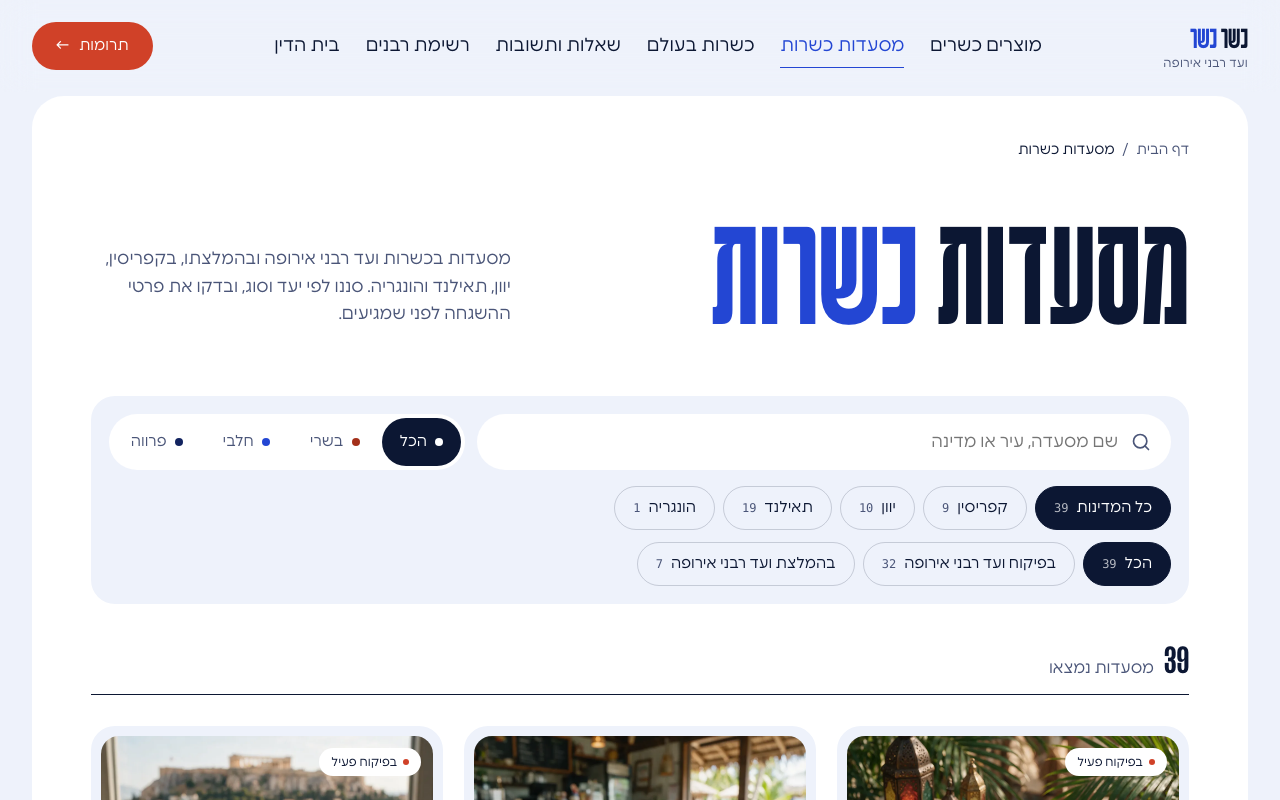
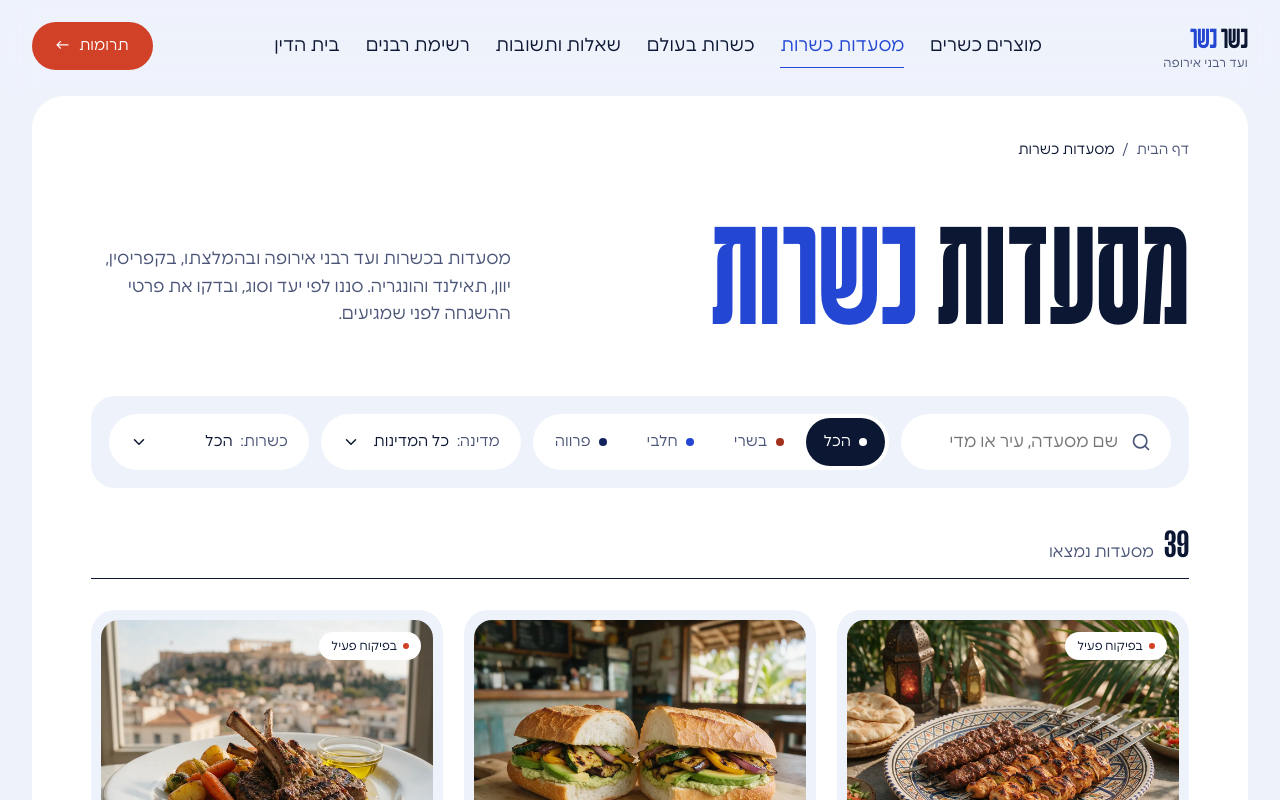
Before and after one commit to feigywilbush-hash/kosher-kosher, a React (Vite) app: page /restaurants in a window 1280 px wide. Shown: the top 800 px of the page. Built offline with nearby package versions, Linux system fonts and the light colour scheme; the HTML template or start-up script is replaced by a standard one.

Commit message:
עמוד מסעדות: סינון בשורה אחת עם תפריטים נפתחים, 'פרטים נוספים' כקישור טקסט
Co-Authored-By: Claude Opus 5.5 (1M context) <noreply@anthropic.com>
Claude-Session: https://claude.ai/code/session_01VTmpopDaqbv1m1fJFJ2QzZ

```diff
--- a/src/components/kasher/restaurants/Directory.tsx
+++ b/src/components/kasher/restaurants/Directory.tsx
@@ -6,6 +6,7 @@ import { TYPE_DOT, type KType } from "../data";
 import { SiteLink } from "../SiteLink";
 import { RestaurantCard } from "./RestaurantCard";
 import { RestaurantDialog } from "./RestaurantDialog";
+import { FilterSelect } from "./FilterSelect";
 
 const COUNTRY_ORDER = ["קפריסין", "יוון", "תאילנד", "הונגריה"];
 const COUNTRIES = [...new Set(RESTAURANTS.map((r) => r.country))].sort((a, b) => COUNTRY_ORDER.indexOf(a) - COUNTRY_ORDER.indexOf(b));
@@ -90,9 +91,8 @@ export function Directory() {
         </div>
 
         {/* Filters */}
-        <div data-hero-in="200" className="mt-[clamp(40px,4.4vw,72px)] flex flex-col gap-4 rounded-[24px] bg-paper p-[clamp(12px,1.4vw,20px)]">
-          <div className="flex flex-wrap items-center gap-3">
-            <div className="relative min-w-[min(100%,280px)] flex-1">
+        <div data-hero-in="200" className="mt-[clamp(40px,4.4vw,72px)] flex flex-wrap items-center gap-3 rounded-[24px] bg-paper p-[clamp(12px,1.4vw,20px)]">
+          <div className="relative min-w-[min(100%,220px)] flex-1 dsk:max-w-[340px]">
             <label htmlFor="dir-q" className="sr-only">
               חיפוש מסעדה
             </label>
@@ -127,7 +127,7 @@ export function Directory() {
                   onClick={() => withReset(setType)(t)}
                   aria-pressed={on}
                   className={cn(
-                      "flex h-12 flex-1 cursor-pointer items-center justify-center gap-2 rounded-full border-none px-3 text-[15px] cmp:flex-none cmp:px-[18px] font-normal transition-all duration-[250ms]",
+                    "flex h-12 flex-1 cursor-pointer items-center justify-center gap-2 rounded-full border-none px-3 text-[15px] font-normal transition-all duration-[250ms] cmp:flex-none cmp:px-[18px]",
                     on ? "bg-ink text-white" : "bg-transparent text-muted hover:text-ink",
                   )}
                 >
@@ -137,52 +137,24 @@ export function Directory() {
               );
             })}
           </div>
-          </div>
-
-          <div className="flex flex-wrap items-center justify-between gap-3">
-            <div role="group" aria-label="סינון לפי מדינה" className="flex flex-wrap gap-2">
-              {["הכל", ...COUNTRIES].map((c) => {
-                const on = country === c;
-                const n = countFor(c);
-                return (
-                  <button
-                    key={c}
-                    type="button"
-                    onClick={() => withReset(setCountry)(c)}
-                    aria-pressed={on}
-                    className={cn(
-                      "flex h-11 cursor-pointer items-center gap-2 rounded-full border-[1.5px] px-[18px] text-[15px] font-normal transition-all duration-[250ms]",
-                      on ? "border-ink bg-ink text-white" : "border-ink/[.18] bg-transparent text-ink hover:border-ink",
-                    )}
-                  >
-                    {c === "הכל" ? "כל המדינות" : c}
-                    <span className={cn("font-mono text-xs", on ? "text-white/70" : "text-muted")}>{n}</span>
-                  </button>
-                );
-              })}
-            </div>
-            <div role="group" aria-label="סינון לפי כשרות" className="flex flex-wrap gap-2">
-              {AUTHS.map((a) => {
-                const on = auth === a;
-                const n = RESTAURANTS.filter((r) => matches(r, false, true) && (a === "הכל" || r.authority === a)).length;
-                return (
-                  <button
-                    key={a}
-                    type="button"
-                    onClick={() => withReset(setAuth)(a)}
-                    aria-pressed={on}
-                    className={cn(
-                      "flex h-11 cursor-pointer items-center gap-2 rounded-full border-[1.5px] px-[18px] text-[15px] font-normal transition-all duration-[250ms]",
-                      on ? "border-ink bg-ink text-white" : "border-ink/[.18] bg-transparent text-ink hover:border-ink",
-                    )}
-                  >
-                    {AUTH_CHIP[a]}
-                    <span className={cn("font-mono text-xs", on ? "text-white/70" : "text-muted")}>{n}</span>
-                  </button>
-                );
-              })}
-            </div>
-          </div>
+          <FilterSelect
+            label="מדינה:"
+            value={country}
+            onChange={withReset(setCountry)}
+            options={["הכל", ...COUNTRIES].map((c) => ({ value: c, label: c === "הכל" ? "כל המדינות" : c, count: countFor(c) }))}
+            className="min-w-[200px] flex-1 cmp:flex-none"
+          />
+          <FilterSelect<"הכל" | Authority>
+            label="כשרות:"
+            value={auth}
+            onChange={withReset(setAuth)}
+            options={AUTHS.map((a) => ({
+              value: a,
+              label: AUTH_CHIP[a],
+              count: RESTAURANTS.filter((r) => matches(r, false, true) && (a === "הכל" || r.authority === a)).length,
+            }))}
+            className="min-w-[200px] flex-1 cmp:flex-none"
+          />
         </div>
 
         {/* Results */}
--- /dev/null
+++ b/src/components/kasher/restaurants/FilterSelect.tsx
@@ -0,0 +1,93 @@
+import { useEffect, useId, useRef, useState } from "react";
+import { Check, ChevronDown } from "lucide-react";
+import { cn } from "@/lib/utils";
+
+type Option<T extends string> = { value: T; label: string; count: number };
+
+/** Pill button that opens a list of options with counts (the directory's country / kashrut filters). */
+export function FilterSelect<T extends string>({
+  label,
+  value,
+  options,
+  onChange,
+  className,
+}: {
+  label: string;
+  value: T;
+  options: Option<T>[];
+  onChange: (v: T) => void;
+  className?: string;
+}) {
+  const [open, setOpen] = useState(false);
+  const root = useRef<HTMLDivElement>(null);
+  const listId = useId();
+  const current = options.find((o) => o.value === value) ?? options[0];
+  const active = value !== options[0].value;
+
+  useEffect(() => {
+    if (!open) return;
+    const onDown = (e: PointerEvent) => !root.current?.contains(e.target as Node) && setOpen(false);
+    const onKey = (e: KeyboardEvent) => e.key === "Escape" && setOpen(false);
+    document.addEventListener("pointerdown", onDown);
+    document.addEventListener("keydown", onKey);
+    return () => {
+      document.removeEventListener("pointerdown", onDown);
+      document.removeEventListener("keydown", onKey);
+    };
+  }, [open]);
+
+  return (
+    <div ref={root} className={cn("relative", className)}>
+      <button
+        type="button"
+        onClick={() => setOpen((o) => !o)}
+        aria-expanded={open}
+        aria-controls={listId}
+        className={cn(
+          "flex h-14 w-full cursor-pointer items-center justify-between gap-3 whitespace-nowrap rounded-full border-[1.5px] px-5 text-[15px] font-normal transition-[border-color,background,color] duration-[250ms]",
+          active ? "border-ink bg-ink text-white" : "border-transparent bg-white text-ink hover:border-ink/30",
+          open && !active && "border-blue",
+        )}
+      >
+        <span className="flex min-w-0 items-center gap-2">
+          <span className={active ? "text-white/70" : "text-muted"}>{label}</span>
+          <span className="truncate">{current.label}</span>
+        </span>
+        <ChevronDown size={18} strokeWidth={2} aria-hidden="true" className={cn("flex-none transition-transform duration-300", open && "rotate-180")} />
+      </button>
+      {open && (
+        <ul
+          id={listId}
+          data-lenis-prevent
+          className="absolute right-0 top-[calc(100%+8px)] z-20 m-0 min-w-full list-none rounded-[20px] bg-white p-1.5 shadow-[0_24px_50px_-18px_rgba(12,23,51,.4)] ring-1 ring-ink/[.06]"
+        >
+          {options.map((o) => {
+            const on = o.value === value;
+            return (
+              <li key={o.value}>
+                <button
+                  type="button"
+                  aria-pressed={on}
+                  onClick={() => {
+                    onChange(o.value);
+                    setOpen(false);
+                  }}
+                  className={cn(
+                    "flex h-11 w-full cursor-pointer items-center justify-between gap-6 whitespace-nowrap rounded-[14px] border-none px-3.5 text-right text-[15px] font-normal transition-[background] duration-200",
+                    on ? "bg-paper text-ink" : "bg-transparent text-ink hover:bg-paper",
+                  )}
+                >
+                  <span className="flex items-center gap-2">
+                    <Check size={16} strokeWidth={2.2} aria-hidden="true" className={cn("text-blue", !on && "invisible")} />
+                    {o.label}
+                  </span>
+                  <span className="font-mono text-xs text-muted">{o.count}</span>
+                </button>
+              </li>
+            );
+          })}
+        </ul>
+      )}
+    </div>
+  );
+}
--- a/src/components/kasher/restaurants/RestaurantCard.tsx
+++ b/src/components/kasher/restaurants/RestaurantCard.tsx
@@ -34,7 +34,7 @@ export function RestaurantCard({ r, onOpen }: { r: Restaurant; onOpen: (r: Resta
             type="button"
             onClick={(e) => onOpen(r, e.currentTarget)}
             aria-label={`פרטים נוספים על ${r.name}`}
-            className="inline-flex h-10 flex-none cursor-pointer items-center gap-2 rounded-full border-[1.5px] border-ink bg-transparent px-4 text-sm font-bold text-ink transition-[background,color] duration-[250ms] hover:bg-ink hover:text-white"
+            className="inline-flex flex-none cursor-pointer items-center gap-2 border-none bg-transparent p-0 text-[15px] font-bold text-ink transition-colors duration-[250ms] hover:text-blue [&>span]:transition-transform [&>span]:duration-300 hover:[&>span]:-translate-x-1"
           >
             פרטים נוספים <span aria-hidden="true">←</span>
           </button>
```
Lines whose indentation alone changed are shown as unchanged.
